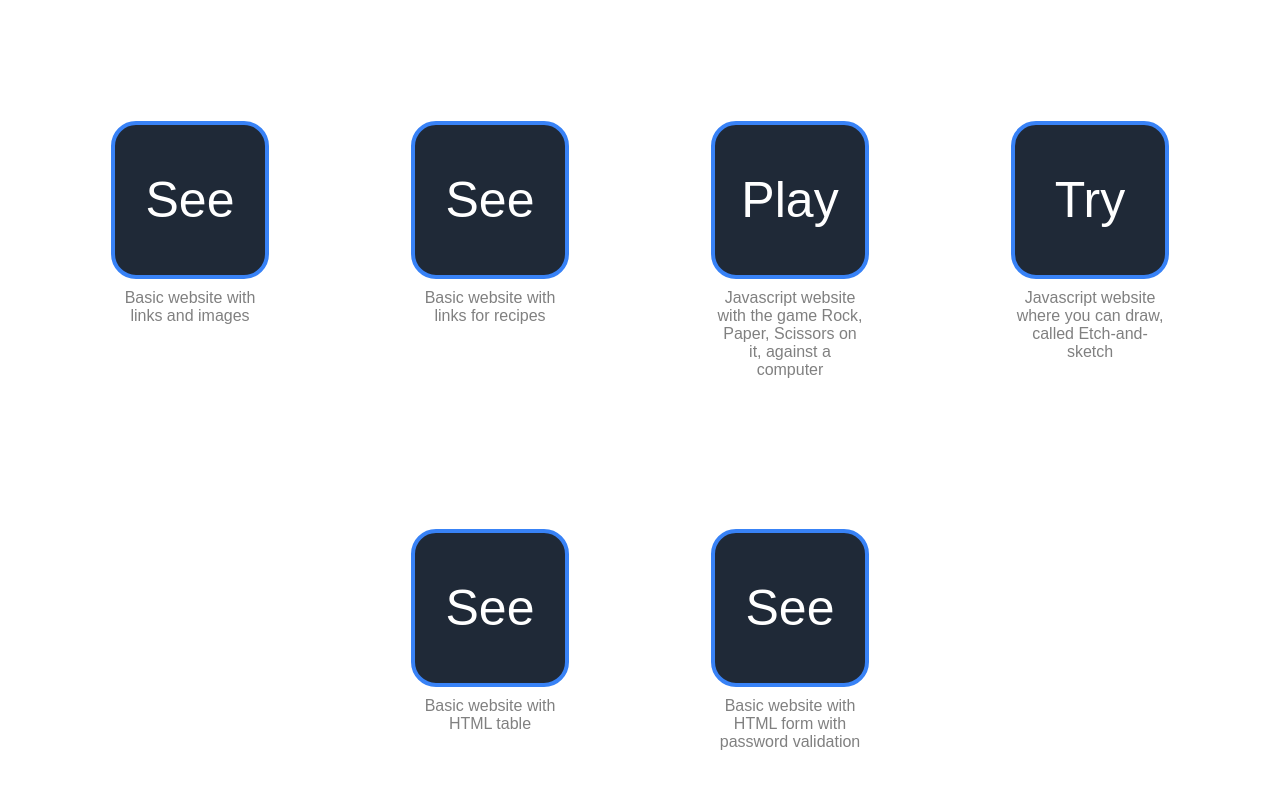
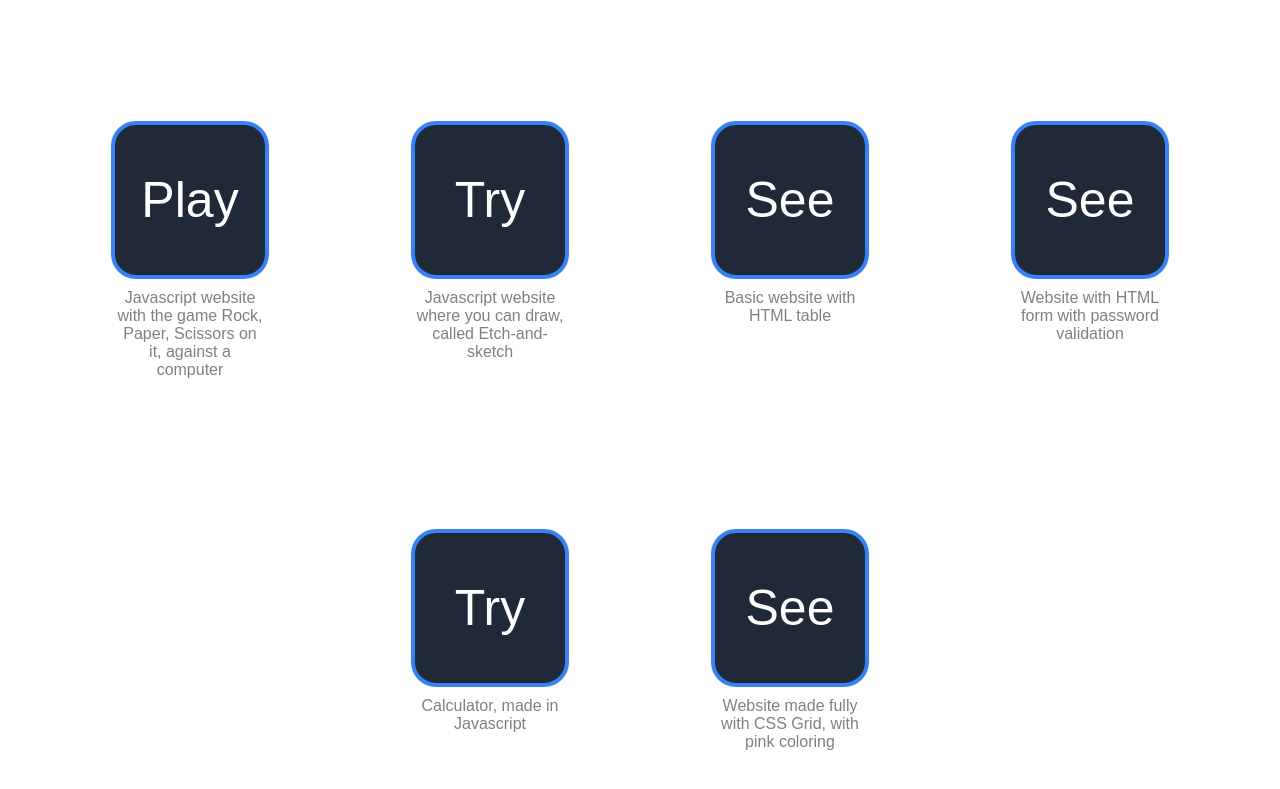
Before and after one commit to Davidhanko/LandingPage, a plain HTML site: page index.html in a window 1280 px wide. Shown: the part 962-1751 px from the top of the page. Drawn offline with Linux system fonts and the light colour scheme.

Commit message:
Added 2 new projects

```diff
--- a/index.html
+++ b/index.html
@@ -37,14 +37,6 @@
         <div class="infoText">My projects</div>
         <div class="InfoDIV">
             <div class="InfoTable">
-                <div class="infoSquare"><a class="tsq" href="https://davidhanko.github.io/LinksAndImages/">See</a></div>
-                <div class="infoDIVText">Basic website with links and images</div>
-            </div>
-            <div class="InfoTable">
-                <div class="infoSquare"><a class="tsq" href="https://davidhanko.github.io/Recipes/">See</a></div>
-                <div class="infoDIVText">Basic website with links for recipes</div>
-            </div>
-            <div class="InfoTable">
                 <div class="infoSquare"><a class="tsq" href="https://davidhanko.github.io/RockPaperScissors/">Play</a></div>
                 <div class="infoDIVText">Javascript website with the game Rock, Paper,
                     Scissors on it, against a computer</div>
@@ -59,7 +51,15 @@
             </div>
             <div class="InfoTable">
                 <div class="infoSquare"><a class="tsq" href="https://davidhanko.github.io/HTML-forms/">See</a></div>
-                <div class="infoDIVText">Basic website with HTML form with password validation</div>
+                <div class="infoDIVText">Website with HTML form with password validation</div>
+            </div>
+            <div class="InfoTable">
+                <div class="infoSquare"><a class="tsq" href="https://davidhanko.github.io/Calculator/">Try</a></div>
+                <div class="infoDIVText">Calculator, made in Javascript</div>
+            </div>
+            <div class="InfoTable">
+                <div class="infoSquare"><a class="tsq" href="https://davidhanko.github.io/Admin-dashboard/">See</a></div>
+                <div class="infoDIVText">Website made fully with CSS Grid, with pink coloring</div>
             </div>
         </div>
     </div>
```
